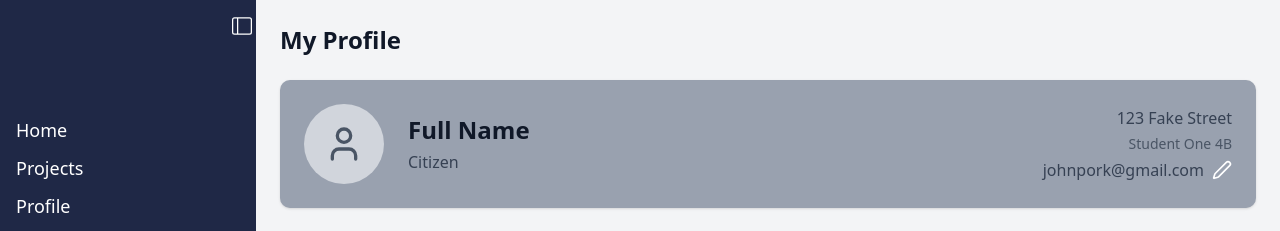
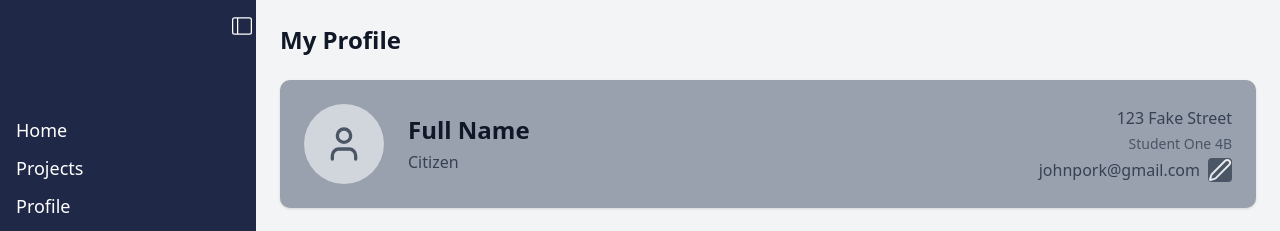
Before and after one commit to alex-k-exe/my-future, a React (Vite) app: page /profile in a window 1280 px wide. Shown: the top 231 px of the page. Built offline with nearby package versions, Linux system fonts and the light colour scheme.

Commit message:
fix edit button design

```diff
--- a/src/pages/Profile.tsx
+++ b/src/pages/Profile.tsx
@@ -142,7 +142,7 @@ export default function Profile() {
                                 onClick={handleEditClick}
                                 title="Edit Profile"
                             >
-                                <Edit2 className="w-5 h-5" color="white" />
+                                <Edit2 className="w-6 h-6 bg-gray-600 text-gray-200 hover:bg-gray-500 rounded" />
                             </button>
                         </div>
                     </div>
```
